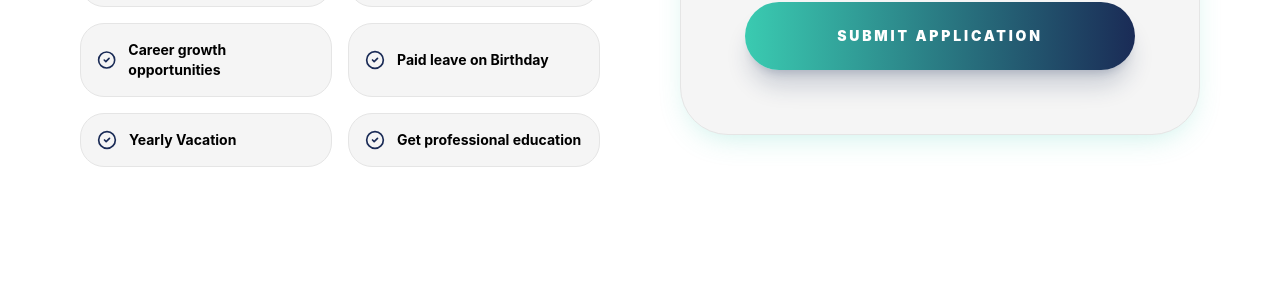
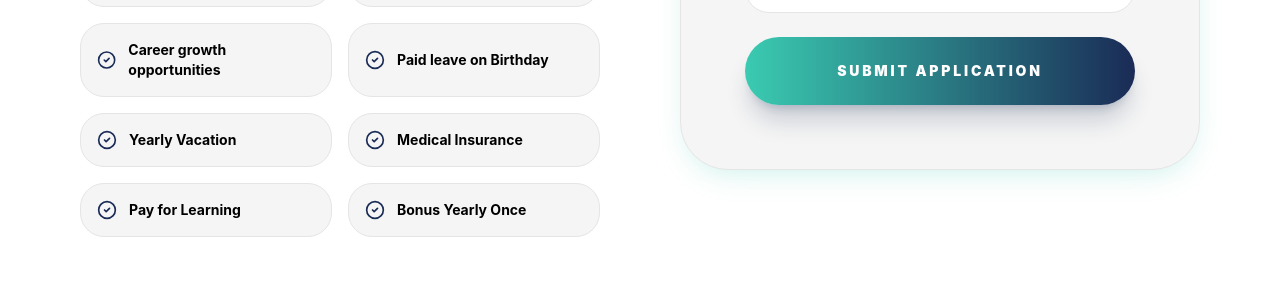
Before and after one commit to Rajeshkumar-G-FSD/Zynapse-Systems, a React (Vite) app: page / in a window 1280 px wide. Shown: the part 6400-6687 px from the top of the page. Built offline with nearby package versions, Linux system fonts and the light colour scheme.

Commit message:
feat: Add new benefits to careers section
Introduces "Medical Insurance", "Pay for Learning", and "Bonus Yearly Once" to the list of benefits available in the careers section. This enhances the attractiveness and clarity of the employment opportunities offered.

```diff
--- a/src/App.tsx
+++ b/src/App.tsx
@@ -1293,7 +1293,9 @@ const Careers = ({ onAction }: { onAction: (m: string) => void }) => {
     { icon: <CheckCircle2 className="w-5 h-5 text-secondary-accent" />, text: "Career growth opportunities" },
     { icon: <CheckCircle2 className="w-5 h-5 text-secondary-accent" />, text: "Paid leave on Birthday" },
     { icon: <CheckCircle2 className="w-5 h-5 text-secondary-accent" />, text: "Yearly Vacation" },
-    { icon: <CheckCircle2 className="w-5 h-5 text-secondary-accent" />, text: "Get professional education" },
+    { icon: <CheckCircle2 className="w-5 h-5 text-secondary-accent" />, text: "Medical Insurance" },
+    { icon: <CheckCircle2 className="w-5 h-5 text-secondary-accent" />, text: "Pay for Learning" },
+    { icon: <CheckCircle2 className="w-5 h-5 text-secondary-accent" />, text: "Bonus Yearly Once" },
   ];
 
   return (
```
